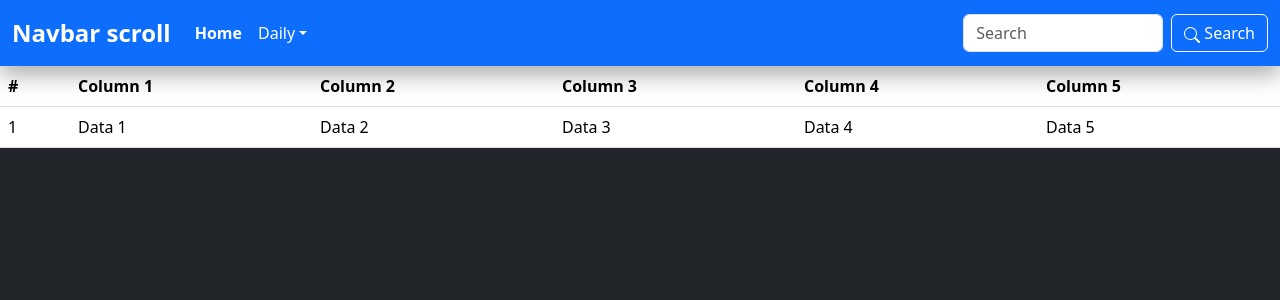
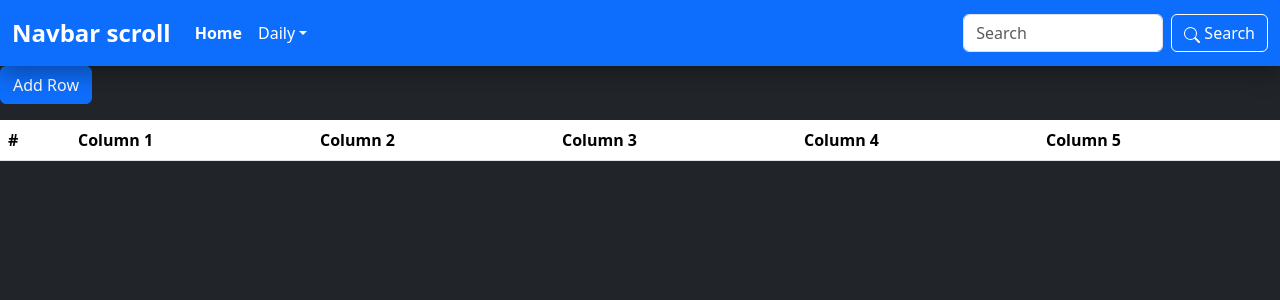
Before and after one commit to iqbalk18/AuthVerify, a React (Create React App) app in the folder frontend-project1/: page /dashboard in a window 1280 px wide. Shown: the top 300 px of the page. Built offline with nearby package versions, Linux system fonts and the light colour scheme.

Commit message:
add row for table

```diff
--- a/frontend-project1/src/screens/Dashboard.js
+++ b/frontend-project1/src/screens/Dashboard.js
@@ -1,9 +1,29 @@
-import React from 'react';
+import React, { useState } from 'react';
 import 'bootstrap/dist/js/bootstrap.bundle.min.js';
 import '../styles/Dashboard.css';
 import { BsSearch } from 'react-icons/bs';
 
 function Dashboard() {
+
+  const [data, setData] = useState([]);
+
+  const handleAddRow = () => {
+    setData([...data, {
+      column1: '',
+      column2: '',
+      column3: '',
+      column4: '',
+      column5: ''
+    }]);
+  };
+
+  const handleInputChange = (event, index, column) => {
+    const { value } = event.target;
+    const newData = [...data];
+    newData[index][column] = value;
+    setData(newData);
+  };
+
   return (
     <div>
       <nav className="navbar navbar-expand-lg">
@@ -82,7 +102,7 @@ function Dashboard() {
           </div>
         </div>
       </nav>
-
+      <button className="btn btn-primary mb-3" onClick={handleAddRow}>Add Row</button>
       <table className="table">
         <thead>
           <tr>
@@ -95,6 +115,7 @@ function Dashboard() {
           </tr>
         </thead>
         <tbody>
+        {data.map((row, index) => (
           <tr>
             <td>1</td>
             <td>Data 1</td>
@@ -103,6 +124,7 @@ function Dashboard() {
             <td>Data 4</td>
             <td>Data 5</td>
           </tr>
+          ))}
           {/* You can add more rows here */}
         </tbody>
       </table>
```
